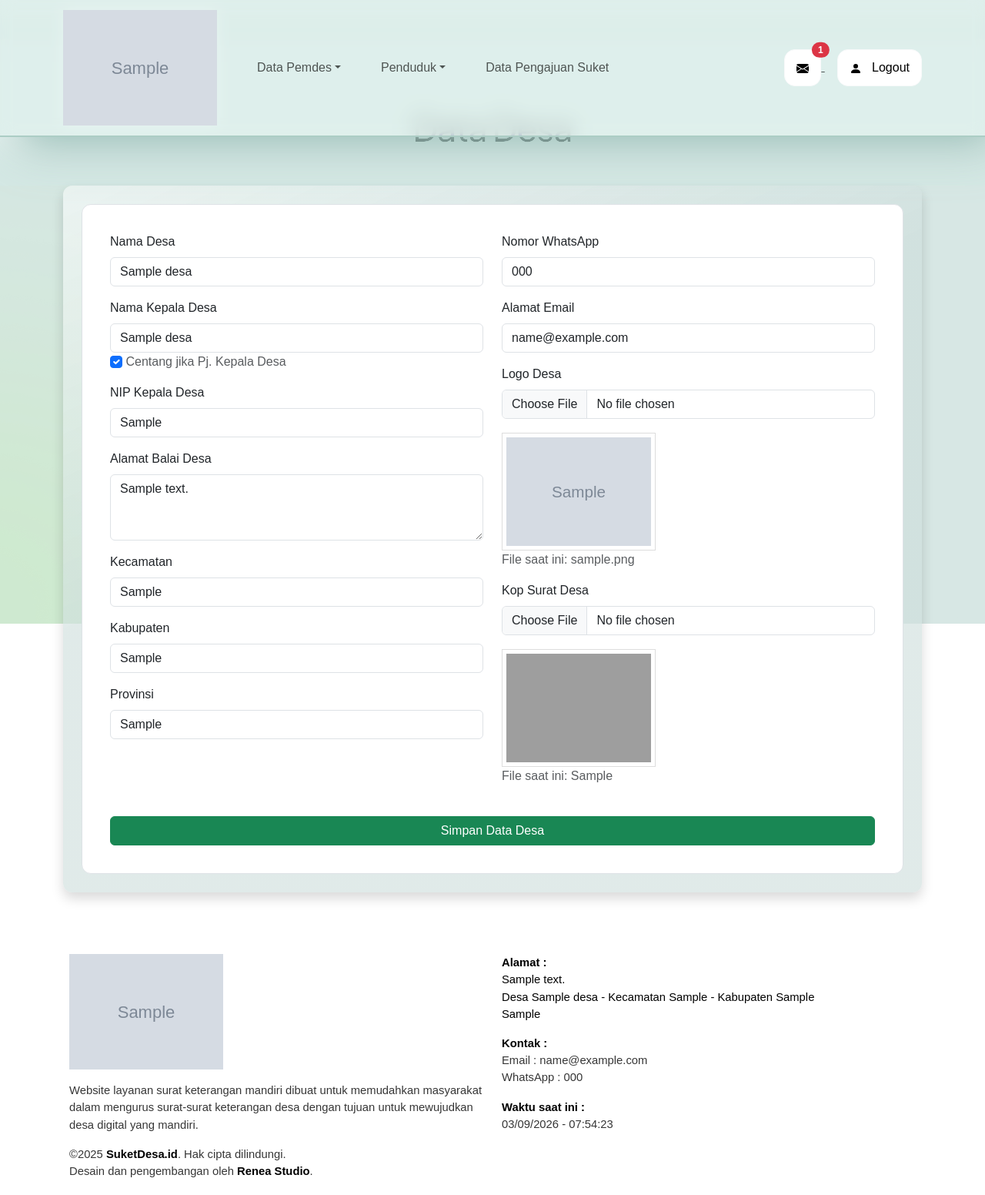
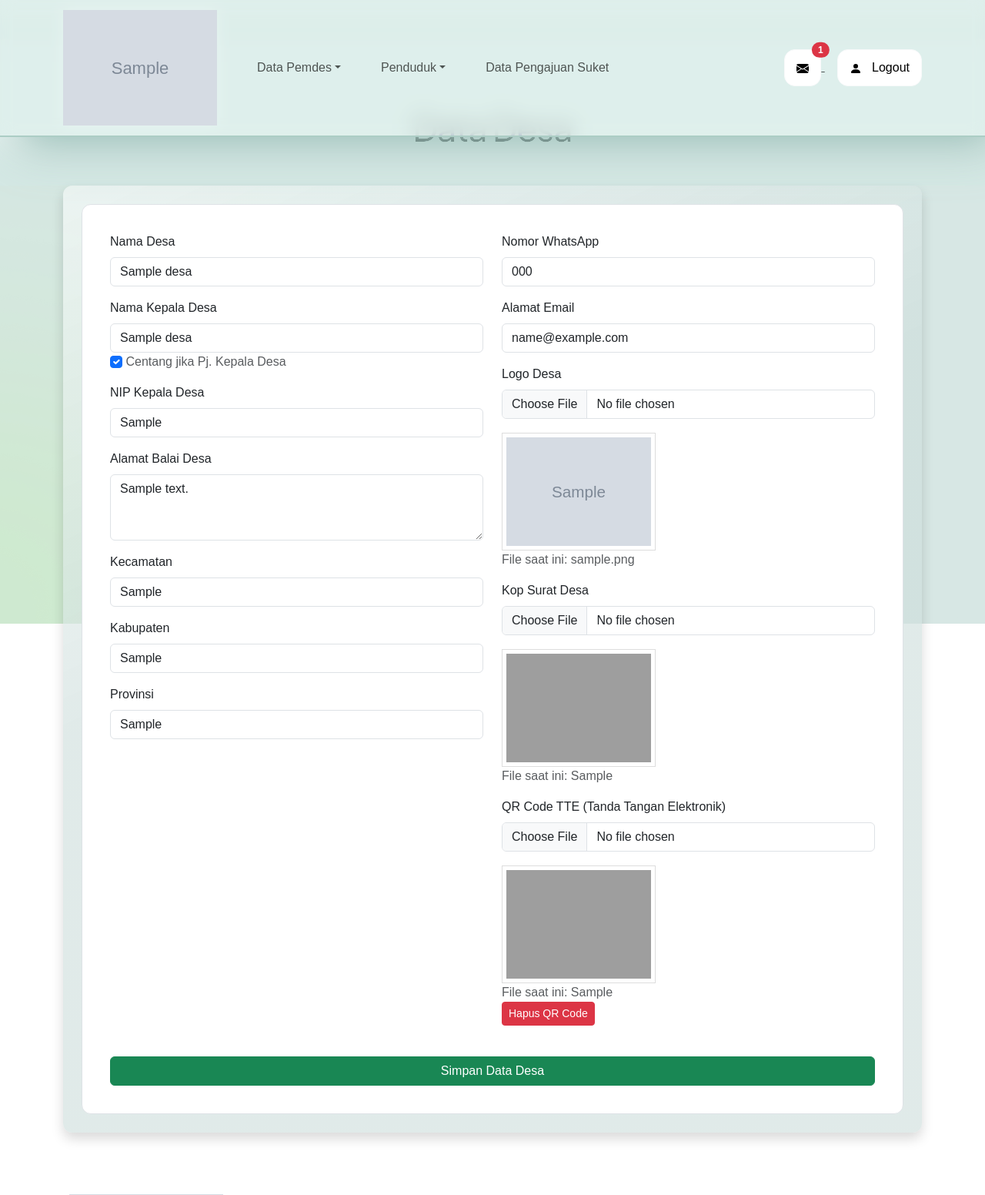
Before and after one commit to reneastudio/suket, a PHP site: page /admin/data-desa.php in a window 1280 px wide. Shown: the top 1552 px of the page at 77% size. Before the commit the page ends 1529 px from the top, so only its background shows below. Run offline with PHP 8.4, Linux system fonts and the light colour scheme; the visitor is signed in with stand-in values (Sample User, id 1); tables that the repository leaves empty or names only in its code hold one stand-in row (values such as "Sample post"); grey boxes marked "Sample" are stand-in pictures; some libraries are stand-ins or nearby versions; grey boxes are pictures that could not be loaded.

Commit message:
Add QR Code TTE upload and delete options in data desa
Added support for uploading, previewing, and dynamically deleting QR Code TTE in admin/data-desa.php. Updated printPage.php templates and load-data-desa-suket.js to render the QR Code in the signature area when present or leave it empty if not provided.

Co-authored-by: reneastudio <118086824+reneastudio@users.noreply.github.com>

```diff
--- a/admin/data-desa.php
+++ b/admin/data-desa.php
@@ -6,6 +6,31 @@ if (session_status() == PHP_SESSION_NONE) {
 
 // Include file konfigurasi database
 require_once 'config.php';
+
+// Ensure column qr_tte exists in data_desa table
+$check_col = $conn->query("SHOW COLUMNS FROM data_desa LIKE 'qr_tte'");
+if ($check_col && $check_col->num_rows == 0) {
+    $conn->query("ALTER TABLE data_desa ADD COLUMN qr_tte VARCHAR(255) NULL");
+}
+
+// Handler hapus QR Code TTE via AJAX
+if ($_SERVER['REQUEST_METHOD'] == 'POST' && isset($_POST['action']) && $_POST['action'] === 'delete_qr_tte') {
+    header('Content-Type: application/json');
+    $query = "SELECT qr_tte FROM data_desa LIMIT 1";
+    $result = $conn->query($query);
+    if ($result && $result->num_rows > 0) {
+        $row = $result->fetch_assoc();
+        if (!empty($row['qr_tte'])) {
+            $file_path = __DIR__ . "/../assets/images/" . $row['qr_tte'];
+            if (file_exists($file_path)) {
+                @unlink($file_path);
+            }
+            $conn->query("UPDATE data_desa SET qr_tte = NULL");
+        }
+    }
+    echo json_encode(['success' => true]);
+    exit();
+}
 
 // Ambil data desa
 $query = "SELECT * FROM data_desa LIMIT 1";
@@ -110,6 +135,17 @@ if ($_SERVER['REQUEST_METHOD'] == 'POST') {
         }
     }
 
+    // Upload QR Code TTE jika ada
+    $qr_tte = null;
+    if (!empty($_FILES['qr_tte']['name']) && $_FILES['qr_tte']['error'] === UPLOAD_ERR_OK) {
+        $upload_result = uploadFile($_FILES['qr_tte'], $upload_dir);
+        if (isset($upload_result['error'])) {
+            $error = $upload_result['error'];
+        } else {
+            $qr_tte = $upload_result['success'];
+        }
+    }
+
     try {
         // Cek apakah data sudah ada di database
         $check_query = "SELECT * FROM data_desa LIMIT 1";
@@ -127,6 +163,7 @@ if ($_SERVER['REQUEST_METHOD'] == 'POST') {
             // Jika tidak upload file baru, gunakan file yang lama
             if ($logo_desa === null) $logo_desa = $row['logo_desa'];
             if ($kop_surat === null) $kop_surat = $row['kop_surat'];
+            if ($qr_tte === null) $qr_tte = isset($row['qr_tte']) ? $row['qr_tte'] : null;
 
             $stmt = $conn->prepare("UPDATE data_desa SET
                 nama_desa = ?,
@@ -140,13 +177,14 @@ if ($_SERVER['REQUEST_METHOD'] == 'POST') {
                 data_kabupaten = ?,
                 data_provinsi = ?,
                 nip_kepala_desa = ?,
-                pj_kepala_desa = ?
+                pj_kepala_desa = ?,
+                qr_tte = ?
                 WHERE id = ?");
             if (!$stmt) {
                 throw new Exception("Prepare failed: " . $conn->error);
             }
 
-            $stmt->bind_param("ssssssssssisi",
+            $stmt->bind_param("ssssssssssissi",
                 $nama_desa,
                 $nama_kepala_desa,
                 $alamat_balai_desa,
@@ -159,6 +197,7 @@ if ($_SERVER['REQUEST_METHOD'] == 'POST') {
                 $data_provinsi,
                 $nip_kepala_desa,
                 $pj_kepala_desa,
+                $qr_tte,
                 $id);
         } else {
             // Insert data baru
@@ -174,13 +213,14 @@ if ($_SERVER['REQUEST_METHOD'] == 'POST') {
                 data_kabupaten,
                 data_provinsi,
                 nip_kepala_desa,
-                pj_kepala_desa)
-                VALUES (?, ?, ?, ?, ?, ?, ?, ?, ?, ?, ?, ?)");
+                pj_kepala_desa,
+                qr_tte)
+                VALUES (?, ?, ?, ?, ?, ?, ?, ?, ?, ?, ?, ?, ?)");
             if (!$stmt) {
                 throw new Exception("Prepare failed: " . $conn->error);
             }
 
-            $stmt->bind_param("sssssssssssi",
+            $stmt->bind_param("sssssssssssis",
                 $nama_desa,
                 $nama_kepala_desa,
                 $alamat_balai_desa,
@@ -192,7 +232,8 @@ if ($_SERVER['REQUEST_METHOD'] == 'POST') {
                 $data_kabupaten,
                 $data_provinsi,
                 $nip_kepala_desa,
-                $pj_kepala_desa);
+                $pj_kepala_desa,
+                $qr_tte);
         }
 
         if ($stmt->execute()) {
@@ -352,6 +393,22 @@ include 'header.php';
                                 </div>
                             <?php endif; ?>
                         </div>
+
+                        <div class="mb-3">
+                            <label for="qr_tte" class="form-label">QR Code TTE (Tanda Tangan Elektronik)</label>
+                            <input type="file" class="form-control" id="qr_tte" name="qr_tte" accept="image/*">
+                            <div id="qr_tte_container" class="mt-2">
+                                <?php if (isset($data_desa['qr_tte']) && !empty($data_desa['qr_tte'])): ?>
+                                    <img src="../assets/images/<?php echo $data_desa['qr_tte']; ?>" class="img-preview" id="qr_preview">
+                                    <p class="text-muted mb-2" id="qr_filename">File saat ini: <?php echo $data_desa['qr_tte']; ?></p>
+                                    <button type="button" class="btn btn-danger btn-sm" id="btn_delete_qr">Hapus QR Code</button>
+                                <?php else: ?>
+                                    <img src="" class="img-preview" id="qr_preview" style="display:none;">
+                                    <p class="text-muted mb-2" id="qr_filename" style="display:none;"></p>
+                                    <button type="button" class="btn btn-danger btn-sm" id="btn_delete_qr" style="display:none;">Hapus QR Code</button>
+                                <?php endif; ?>
+                            </div>
+                        </div>
                     </div>
                 </div>
 
@@ -396,6 +453,56 @@ include 'header.php';
                 reader.readAsDataURL(file);
             }
         });
+
+        document.getElementById('qr_tte').addEventListener('change', function(e) {
+            const preview = document.getElementById('qr_preview');
+            const btnDelete = document.getElementById('btn_delete_qr');
+            const filenameText = document.getElementById('qr_filename');
+            const file = e.target.files[0];
+            const reader = new FileReader();
+
+            reader.onload = function(e) {
+                preview.src = e.target.result;
+                preview.style.display = 'block';
+            }
+
+            if (file) {
+                reader.readAsDataURL(file);
+            }
+        });
+
+        document.getElementById('btn_delete_qr')?.addEventListener('click', function() {
+            if (confirm('Apakah Anda yakin ingin menghapus gambar QR Code TTE?')) {
+                const formData = new FormData();
+                formData.append('action', 'delete_qr_tte');
+
+                fetch('data-desa.php', {
+                    method: 'POST',
+                    body: formData
+                })
+                .then(response => response.json())
+                .then(data => {
+                    if (data.success) {
+                        const preview = document.getElementById('qr_preview');
+                        const btnDelete = document.getElementById('btn_delete_qr');
+                        const filenameText = document.getElementById('qr_filename');
+                        const inputQr = document.getElementById('qr_tte');
+
+                        if (preview) { preview.src = ''; preview.style.display = 'none'; }
+                        if (filenameText) { filenameText.innerText = ''; filenameText.style.display = 'none'; }
+                        if (btnDelete) { btnDelete.style.display = 'none'; }
+                        if (inputQr) { inputQr.value = ''; }
+                        alert('QR Code TTE berhasil dihapus.');
+                    } else {
+                        alert('Gagal menghapus QR Code TTE.');
+                    }
+                })
+                .catch(error => {
+                    console.error('Error:', error);
+                    alert('Terjadi kesalahan saat menghapus QR Code TTE.');
+                });
+            }
+        });
     </script>
 
     <?php include 'footer.php'; ?>
--- a/assets/js/load-data-desa-suket.js
+++ b/assets/js/load-data-desa-suket.js
@@ -58,5 +58,16 @@ fetch('../get_desa_data.php')
                     el.src = '../assets/uploads/' + data.kop_surat;
                 });
             }
+
+            // Untuk QR Code TTE
+            document.querySelectorAll('.qr_tte_container').forEach(el => {
+                if (data.qr_tte) {
+                    el.innerHTML = '<img src="../assets/images/' + data.qr_tte + '" class="qr-tte-img" alt="QR Code TTE" style="max-width: 100px; max-height: 100px; margin: 10px 0;">';
+                    el.style.display = 'block';
+                } else {
+                    el.innerHTML = '<br>&nbsp;<br>&nbsp;<br>';
+                    el.style.display = 'block';
+                }
+            });
         }
     });
--- a/pindahdomisili/printPage.php
+++ b/pindahdomisili/printPage.php
@@ -134,7 +134,7 @@ include 'header.php';
                     <div class="row">
                         <div class="col offset-md-6 tanda-tangan">
                             <p><span class="nama_desa"></span>, <span id="tanggal_sekarang"></span> <br> <span class="jabatan_kepala_desa">Kepala Desa</span> <span class="nama_desa"></span></p>
-                            <br>&nbsp;<br>&nbsp;<br>
+                            <div class="qr_tte_container"><br>&nbsp;<br>&nbsp;<br></div>
                             <p><strong><u><span class="nama_kepala_desa"></span></u></strong></p>
                         </div>
                     </div>
--- a/suketbedanama/printPage.php
+++ b/suketbedanama/printPage.php
@@ -137,7 +137,7 @@ include 'header.php';
                     <div class="row">
                         <div class="col offset-md-6 tanda-tangan">
                             <p><span class="nama_desa"></span>, <span id="tanggal_sekarang"></span> <br> <span class="jabatan_kepala_desa">Kepala Desa</span> <span class="nama_desa"></span></p>
-                            <br>&nbsp;<br>&nbsp;<br>
+                            <div class="qr_tte_container"><br>&nbsp;<br>&nbsp;<br></div>
                             <p><strong><u><span class="nama_kepala_desa"></span></u></strong><br/><span class="nip-line" style="display:none;">NIP. <span class="nip_kepala_desa"></span></span></p>
                         </div>
                     </div>
--- a/suketbelumnikah/printPage.php
+++ b/suketbelumnikah/printPage.php
@@ -130,7 +130,7 @@ include 'header.php';
                     <div class="row">
                         <div class="col offset-md-6 tanda-tangan">
                             <p><span class="nama_desa"></span>, <span id="tanggal_sekarang"></span> <br> <span class="jabatan_kepala_desa">Kepala Desa</span> <span class="nama_desa"></span></p>
-                            <br>&nbsp;<br>&nbsp;<br>
+                            <div class="qr_tte_container"><br>&nbsp;<br>&nbsp;<br></div>
                             <p><strong><u><span class="nama_kepala_desa"></span></u></strong></p>
                         </div>
                     </div>
--- a/suketdomisili/printPage.php
+++ b/suketdomisili/printPage.php
@@ -134,7 +134,7 @@ include 'header.php';
                     <div class="row">
                         <div class="col offset-md-6 tanda-tangan">
                             <p><span class="nama_desa"></span>, <span id="tanggal_sekarang"></span> <br> <span class="jabatan_kepala_desa">Kepala Desa</span> <span class="nama_desa"></span></p>
-                            <br>&nbsp;<br>&nbsp;<br>
+                            <div class="qr_tte_container"><br>&nbsp;<br>&nbsp;<br></div>
                             <p><strong><u><span class="nama_kepala_desa"></span></u></strong></p>
                         </div>
                     </div>
--- a/suketjandaduda/printPage.php
+++ b/suketjandaduda/printPage.php
@@ -131,7 +131,7 @@ include 'header.php';
                     <div class="row">
                         <div class="col offset-md-6 tanda-tangan">
                             <p><span class="nama_desa"></span>, <span id="tanggal_sekarang"></span> <br> <span class="jabatan_kepala_desa">Kepala Desa</span> <span class="nama_desa"></span></p>
-                            <br>&nbsp;<br>&nbsp;<br>
+                            <div class="qr_tte_container"><br>&nbsp;<br>&nbsp;<br></div>
                             <p><strong><u><span class="nama_kepala_desa"></span></u></strong></p>
                         </div>
                     </div>
--- a/suketkehilangan/printPage.php
+++ b/suketkehilangan/printPage.php
@@ -135,7 +135,7 @@ include 'header.php';
                     <div class="row">
                         <div class="col offset-md-6 tanda-tangan">
                             <p><span class="nama_desa"></span>, <span id="tanggal_sekarang"></span> <br> <span class="jabatan_kepala_desa">Kepala Desa</span> <span class="nama_desa"></span></p>
-                            <br>&nbsp;<br>&nbsp;<br>
+                            <div class="qr_tte_container"><br>&nbsp;<br>&nbsp;<br></div>
                             <p><strong><u><span class="nama_kepala_desa"></span></u></strong><br/><span class="nip-line" style="display:none;">NIP. <span class="nip_kepala_desa"></span></span></p>
                         </div>
                     </div>
--- a/suketkelahiran/printPage.php
+++ b/suketkelahiran/printPage.php
@@ -158,7 +158,7 @@ include 'header.php';
                     <div class="row">
                         <div class="col offset-md-6 tanda-tangan">
                             <p><span class="nama_desa"></span>, <span id="tanggal_sekarang"></span> <br> <span class="jabatan_kepala_desa">Kepala Desa</span> <span class="nama_desa"></span></p>
-                            <br>&nbsp;<br>&nbsp;<br>
+                            <div class="qr_tte_container"><br>&nbsp;<br>&nbsp;<br></div>
                             <p><strong><u><span class="nama_kepala_desa"></span></u></strong><br/><span class="nip-line" style="display:none;">NIP. <span class="nip_kepala_desa"></span></span></p>
                         </div>
                     </div>
--- a/suketkematian/printPage.php
+++ b/suketkematian/printPage.php
@@ -139,7 +139,7 @@ include 'header.php';
                     <div class="row">
                         <div class="col offset-md-6 tanda-tangan">
                             <p><span class="nama_desa"></span>, <span id="tanggal_sekarang"></span> <br> <span class="jabatan_kepala_desa">Kepala Desa</span> <span class="nama_desa"></span></p>
-                            <br>&nbsp;<br>&nbsp;<br>
+                            <div class="qr_tte_container"><br>&nbsp;<br>&nbsp;<br></div>
                             <p><strong><u><span class="nama_kepala_desa"></span></u></strong><br/><span class="nip-line" style="display:none;">NIP. <span class="nip_kepala_desa"></span></span></p>
                         </div>
                     </div>
--- a/suketmenikah/printPage.php
+++ b/suketmenikah/printPage.php
@@ -142,7 +142,7 @@ include 'header.php';
                     <div class="row">
                         <div class="col offset-md-6 tanda-tangan">
                             <p><span class="nama_desa"></span>, <span id="tanggal_sekarang"></span> <br> <span class="jabatan_kepala_desa">Kepala Desa</span> <span class="nama_desa"></span></p>
-                            <br>&nbsp;<br>&nbsp;<br>
+                            <div class="qr_tte_container"><br>&nbsp;<br>&nbsp;<br></div>
                             <p><strong><u><span class="nama_kepala_desa"></span></u></strong><br/><span class="nip-line" style="display:none;">NIP. <span class="nip_kepala_desa"></span></span></p>
                         </div>
                     </div>
--- a/suketpenghasilan/printPage.php
+++ b/suketpenghasilan/printPage.php
@@ -151,7 +151,7 @@ include 'header.php';
                     <div class="row">
                         <div class="col offset-md-6 tanda-tangan">
                             <p><span class="nama_desa"></span>, <span id="tanggal_sekarang"></span> <br> <span class="jabatan_kepala_desa">Kepala Desa</span> <span class="nama_desa"></span></p>
-                            <br>&nbsp;<br>&nbsp;<br>
+                            <div class="qr_tte_container"><br>&nbsp;<br>&nbsp;<br></div>
                             <p><strong><u><span class="nama_kepala_desa"></span></u></strong><br/><span class="nip-line" style="display:none;">NIP. <span class="nip_kepala_desa"></span></span></p>
                         </div>
                     </div>
--- a/suketskck/printPage.php
+++ b/suketskck/printPage.php
@@ -139,7 +139,7 @@ include 'header.php';
                     <div class="row">
                         <div class="col offset-md-6 tanda-tangan">
                             <p><span class="nama_desa"></span>, <span id="tanggal_sekarang"></span> <br> <span class="jabatan_kepala_desa">Kepala Desa</span> <span class="nama_desa"></span></p>
-                            <br>&nbsp;<br>&nbsp;<br>
+                            <div class="qr_tte_container"><br>&nbsp;<br>&nbsp;<br></div>
                             <p><strong><u><span class="nama_kepala_desa"></span></u></strong></p>
                         </div>
                     </div>
--- a/sukettidakmampu/printPage.php
+++ b/sukettidakmampu/printPage.php
@@ -134,7 +134,7 @@ include 'header.php';
                     <div class="row">
                         <div class="col offset-md-6 tanda-tangan">
                             <p><span class="nama_desa"></span>, <span id="tanggal_sekarang"></span> <br> <span class="jabatan_kepala_desa">Kepala Desa</span> <span class="nama_desa"></span></p>
-                            <br>&nbsp;<br>&nbsp;<br>
+                            <div class="qr_tte_container"><br>&nbsp;<br>&nbsp;<br></div>
                             <p><strong><u><span class="nama_kepala_desa"></span></u></strong></p>
                         </div>
                     </div>
--- a/suketusaha/printPage.php
+++ b/suketusaha/printPage.php
@@ -135,7 +135,7 @@ include 'header.php';
                     <div class="row">
                         <div class="col offset-md-6 tanda-tangan">
                             <p><span class="nama_desa"></span>, <span id="tanggal_sekarang"></span> <br> <span class="jabatan_kepala_desa">Kepala Desa</span> <span class="nama_desa"></span></p>
-                            <br>&nbsp;<br>&nbsp;<br>
+                            <div class="qr_tte_container"><br>&nbsp;<br>&nbsp;<br></div>
                             <p><strong><u><span class="nama_kepala_desa"></span></u></strong><br/><span class="nip-line" style="display:none;">NIP. <span class="nip_kepala_desa"></span></span></p>
                         </div>
                     </div>
--- a/suratijinkeramaian/printPage.php
+++ b/suratijinkeramaian/printPage.php
@@ -144,7 +144,7 @@ include 'header.php';
                     <div class="row">
                         <div class="col offset-md-6 tanda-tangan">
                             <p><span class="nama_desa"></span>, <span id="tanggal_sekarang"></span> <br> <span class="jabatan_kepala_desa">Kepala Desa</span> <span class="nama_desa"></span></p>
-                            <br>&nbsp;<br>&nbsp;<br>
+                            <div class="qr_tte_container"><br>&nbsp;<br>&nbsp;<br></div>
                             <p><strong><u><span class="nama_kepala_desa"></span></u></strong></p>
                         </div>
                     </div>
```
